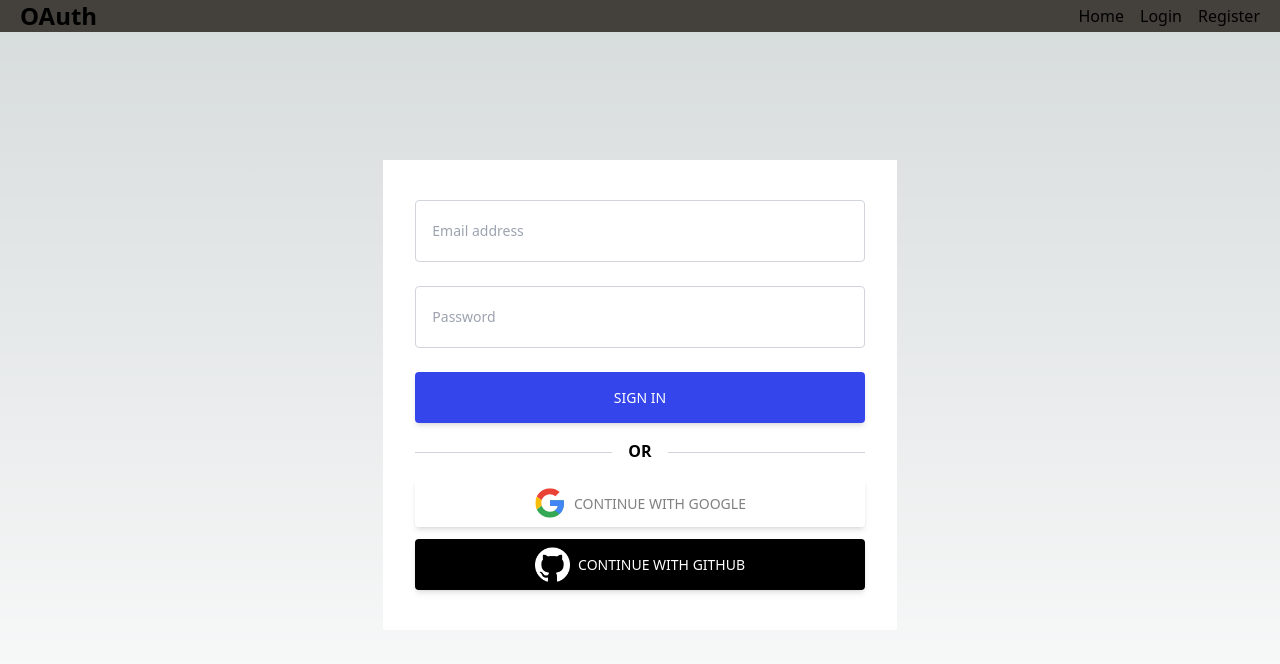
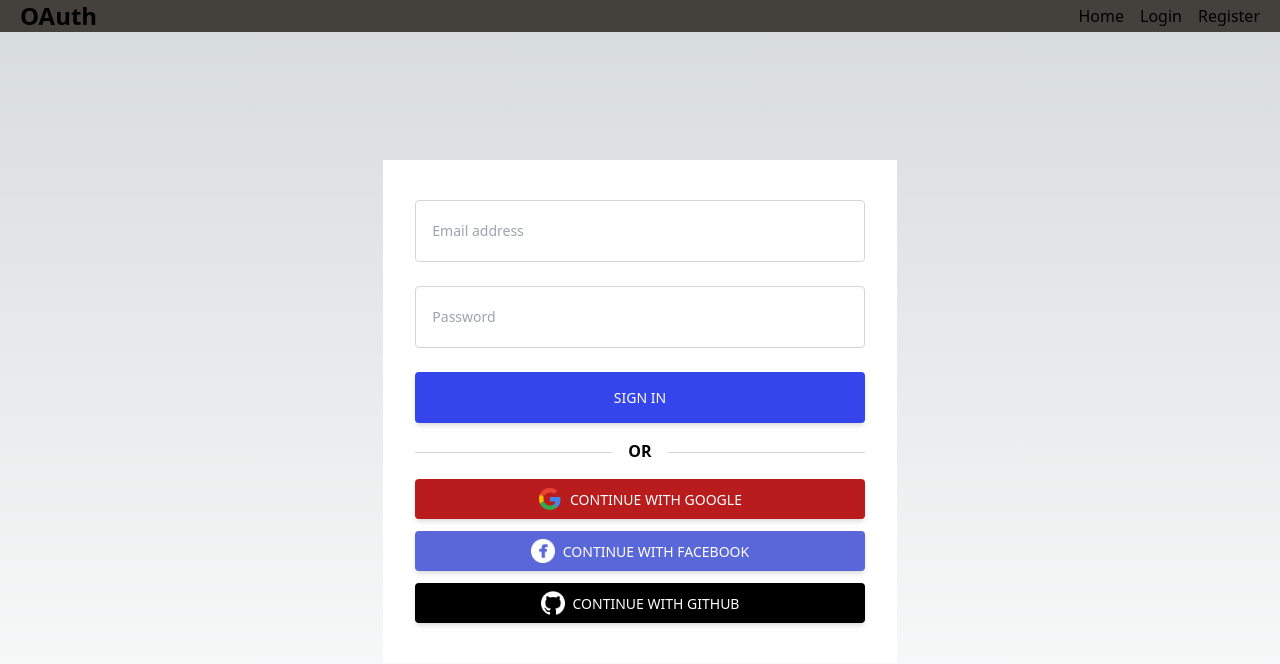
Before and after one commit to RaazeshP96/oauth_nextjs, a Next.js app: page /login in a window 1280 px wide. Shown: the top 664 px of the page. Built offline with nearby package versions, Linux system fonts and the light colour scheme; no server answers.

Commit message:
fix:added facebook authentication

```diff
--- a/src/app/login/form.tsx
+++ b/src/app/login/form.tsx
@@ -1,6 +1,7 @@
 "use client"; // Indicates that this module is client-side code.
 
 import { signIn } from "next-auth/react"; // Import the signIn function from NextAuth for authentication.
+import Image from "next/image";
 import { useSearchParams, useRouter } from "next/navigation"; // Import Next.js navigation utilities.
 import { ChangeEvent, useState } from "react"; // Import React hooks for managing component state.
 
@@ -104,32 +105,48 @@ export const LoginForm = () => {
 
       {/* Sign In with Google button */}
       <a
-        className="px-7 py-2 text-white font-medium text-sm leading-snug uppercase rounded shadow-md hover:shadow-lg focus:shadow-lg focus:outline-none focus:ring-0 active:shadow-lg transition duration-150 ease-in-out w-full flex justify-center items-center mb-3"
-        style={{ backgroundColor: "#ffffff", color: "gray" }}
+        className="px-7 py-2 text-white bg-red-700 font-medium text-sm leading-snug uppercase rounded shadow-md hover:shadow-lg focus:shadow-lg focus:outline-none focus:ring-0 active:shadow-lg transition duration-150 ease-in-out w-full flex justify-center items-center mb-3"
         onClick={() => signIn("google", { callbackUrl })}
         role="button"
       >
-        <img
+        <Image
           className="pr-2"
           src="/images/google.svg"
-          alt=""
-          style={{ height: "2rem" }}
+          alt="google logo"
+          height={32}
+          width={32}
         />
         Continue with Google
       </a>
 
       {/* Sign In with GitHub button */}
       <a
+        className="px-7 py-2 text-white font-medium text-sm leading-snug uppercase rounded shadow-md hover:shadow-lg focus:shadow-lg focus:outline-none focus:ring-0 active:shadow-lg transition duration-150 ease-in-out w-full flex justify-center items-center mb-3"
+        style={{ backgroundColor: "#5A67D8" }}
+        onClick={() => signIn("facebook", { callbackUrl })}
+        role="button"
+      >
+        <Image
+          className="pr-2"
+          src="/images/facebook.png"
+          alt="Facebook logo"
+          height={32}
+          width={32}
+        />
+        Continue with Facebook
+      </a>
+      <a
         className="px-7 py-2 text-white font-medium text-sm leading-snug uppercase rounded shadow-md hover:shadow-lg focus:shadow-lg focus:outline-none focus:ring-0 active:shadow-lg transition duration-150 ease-in-out w-full flex justify-center items-center"
         style={{ backgroundColor: "#000000" }}
         onClick={() => signIn("github", { callbackUrl })}
         role="button"
       >
-        <img
+        <Image
           className="pr-2"
           src="/images/github.png"
-          alt=""
-          style={{ height: "2.2rem" }}
+          alt="github logo"
+          height={32}
+          width={32}
         />
         Continue with GitHub
       </a>
--- a/src/app/page.tsx
+++ b/src/app/page.tsx
@@ -1,9 +1,13 @@
+import Header from "@/components/header.component";
 import Image from "next/image";
 
 export default function Home() {
   return (
-    <main className="flex min-h-screen flex-col items-center justify-between p-24">
-      <div className="text-orange-700">Oauth using next js</div>
-    </main>
+    <>
+      <Header />
+      <main className="flex min-h-screen flex-col items-center justify-between p-24">
+        <div className="text-orange-700">Oauth using next js</div>
+      </main>
+    </>
   );
 }
--- a/src/components/buttons.component.tsx
+++ b/src/components/buttons.component.tsx
@@ -1,6 +1,7 @@
 "use client";
 
 import { signIn, signOut } from "next-auth/react";
+import { useRouter } from "next/navigation";
 import Link from "next/link";
 
 export const LoginButton = () => {
@@ -20,8 +21,14 @@ export const RegisterButton = () => {
 };
 
 export const LogoutButton = () => {
+  const router = useRouter();
   return (
-    <button style={{ marginRight: 10 }} onClick={() => signOut()}>
+    <button
+      style={{ marginRight: 10 }}
+      onClick={async () => {
+        await signOut({ callbackUrl: "http://localhost:3000/foo" });
+      }}
+    >
       Sign Out
     </button>
   );
--- a/src/lib/auth.ts
+++ b/src/lib/auth.ts
@@ -2,6 +2,7 @@ import type { NextAuthOptions } from "next-auth";
 import CredentialsProvider from "next-auth/providers/credentials";
 import GitHubProvider from "next-auth/providers/github";
 import GoogleProvider from "next-auth/providers/google";
+import FacebookProvider from "next-auth/providers/facebook";
 
 // Define authentication options using NextAuthOptions interface
 export const authOptions: NextAuthOptions = {
@@ -27,6 +28,11 @@ export const authOptions: NextAuthOptions = {
       clientId: process.env.GITHUB_ID as string,
       clientSecret: process.env.GITHUB_SECRET as string,
     }),
+    // Configure GitHub authentication provider with environment variables
+    FacebookProvider({
+      clientId: process.env.FACEBOOK_CLIENT_ID as string,
+      clientSecret: process.env.FACEBOOK_CLIENT_SECRET as string,
+    }),
     // CredentialsProvider({}), // Include a Credentials provider (username/password)
   ],
 };
```
Also changed, not shown: public/images/facebook.png (added).
